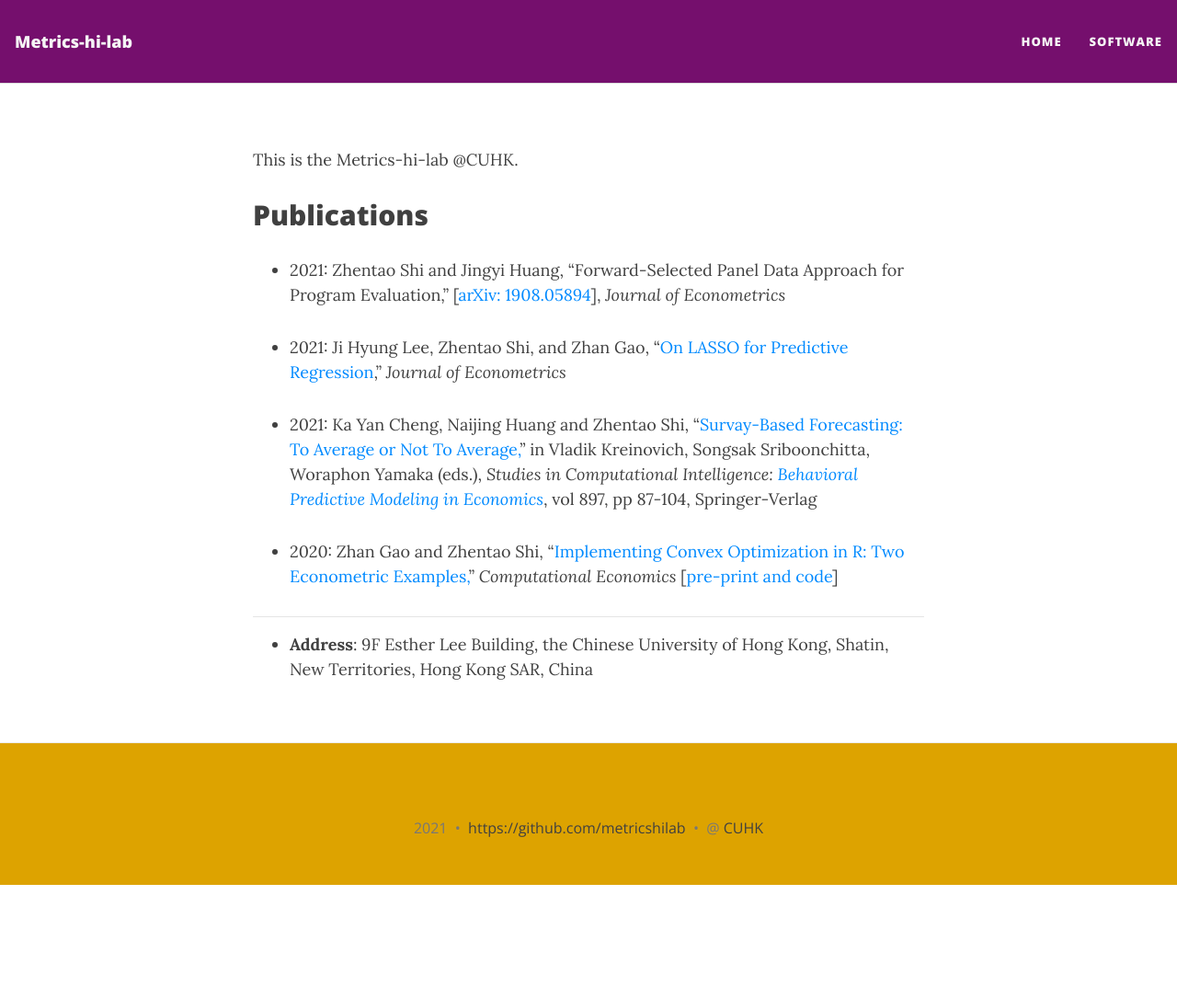
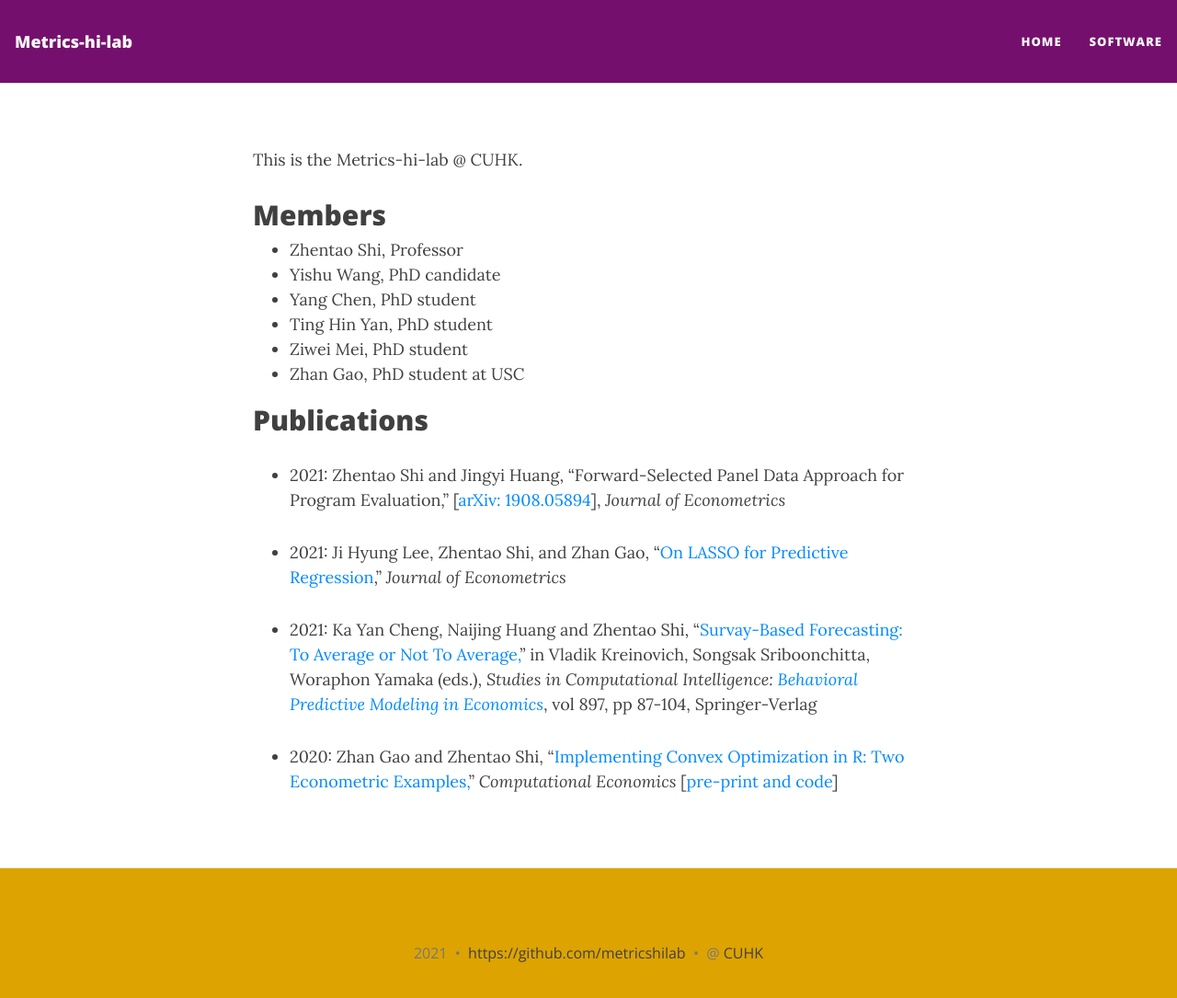
Before and after one commit to metricshilab/metricshilab.github.io, a Jekyll site: the page built from index.md, in a window 1280 px wide and 1098 px high. Shown: the top 1085 px of the window at 92% size. Built offline with Jekyll 4.4.1, drawn with Linux system fonts in a browser that asks for light colours; nearby versions of some CDN libraries.

Commit message:
add members

```diff
--- a/index.md
+++ b/index.md
@@ -6,7 +6,20 @@ subtitle:
 
 
 
-This is the Metrics-hi-lab @CUHK.
+This is the Metrics-hi-lab @ CUHK.
+
+
+
+## Members
+
+* Zhentao Shi, Professor
+* Yishu Wang, PhD candidate
+* Yang Chen, PhD student
+* Ting Hin Yan, PhD student
+* Ziwei Mei, PhD student
+* Zhan Gao, PhD student at USC
+
+
 
 
 
@@ -22,9 +35,3 @@ This is the Metrics-hi-lab @CUHK.
 
 
 * 2020: Zhan Gao and Zhentao Shi,  "[Implementing Convex Optimization in R: Two Econometric Examples,](https://link.springer.com/article/10.1007/s10614-020-09995-z)" *Computational Economics* [[pre-print and code](https://github.com/zhan-gao/convex_prog_in_econometrics)]
-
-
-
----
-
-* **Address**: 9F Esther Lee Building, the Chinese University of Hong Kong, Shatin, New Territories, Hong Kong SAR, China
```
